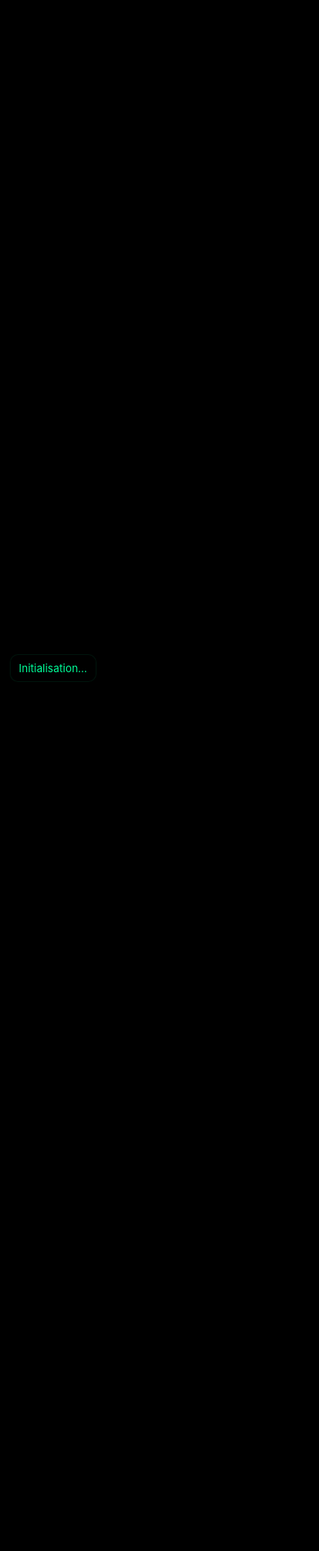
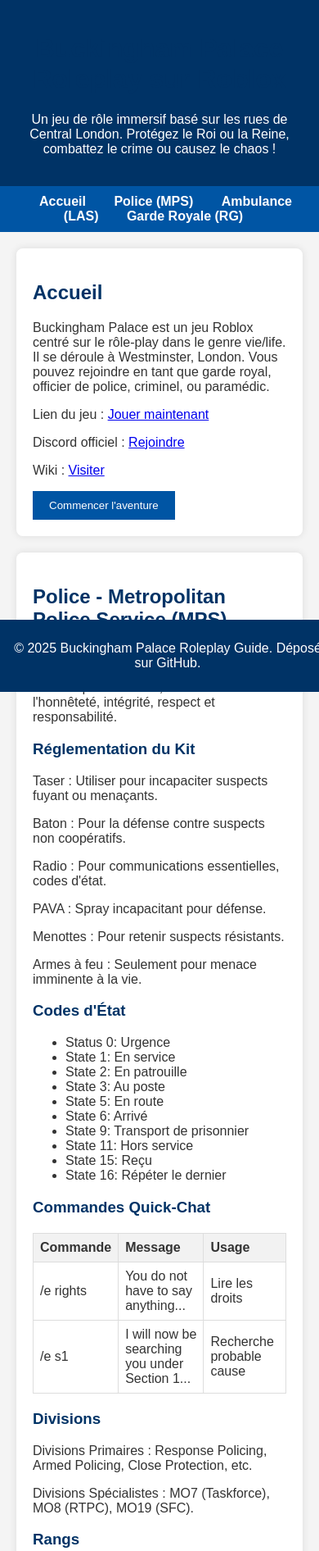
Before and after one commit to Soso-LeDev/Soso-LeDev.github.io, a plain HTML site: page index.html in a window 390 px wide. Shown: the top 1892 px of the page at 82% size. Before the commit the page ends 844 px from the top, so only its background shows below. Drawn offline with Linux system fonts and the light colour scheme.

Commit message:
Replace facial recognition app with roleplay guide

```diff
--- a/index.html
+++ b/index.html
@@ -1,75 +1,167 @@
 <!DOCTYPE html>
 <html lang="fr">
 <head>
-<meta charset="utf-8" />
-<meta name="viewport" content="width=device-width,initial-scale=1"/>
-<title>Reconnaissance faciale — Contrôle vocal</title>
-<style>
-  html,body{height:100%;margin:0;background:#000;color:#fff;font-family:Inter,system-ui,Arial;overflow:hidden}
-  video,canvas{position:fixed;inset:0;width:100vw;height:100vh;object-fit:cover}
-  #status{position:fixed;left:12px;bottom:12px;background:rgba(0,0,0,0.5);color:#00ff99;padding:8px 10px;border-radius:10px;border:1px solid rgba(0,255,153,0.08);font-size:13px}
-  #transcript{position:fixed;left:12px;bottom:60px;color:#00ff99;opacity:0.9;font-size:13px;max-width:60vw;word-break:break-word}
-  #speech-bubble{position:fixed;left:50%;transform:translateX(-50%);bottom:120px;background:rgba(0,255,153,0.06);color:#00ff99;padding:10px 14px;border-radius:12px;border:1px solid rgba(0,255,153,0.12);display:none;max-width:80%;text-align:center}
-  /* éléments cachés pour accessibilité tactile (on ne doit pas toucher) */
-  .hidden-ui{display:none}
-</style>
+    <meta charset="UTF-8">
+    <meta name="viewport" content="width=device-width, initial-scale=1.0">
+    <title>Buckingham Palace Roleplay - Guide et Informations</title>
+    <style>
+        body {
+            font-family: Arial, sans-serif;
+            margin: 0;
+            padding: 0;
+            background-color: #f4f4f4;
+            color: #333;
+        }
+        header {
+            background-color: #003366;
+            color: white;
+            padding: 20px;
+            text-align: center;
+        }
+        nav {
+            background-color: #0055a4;
+            padding: 10px;
+            text-align: center;
+        }
+        nav a {
+            color: white;
+            margin: 0 15px;
+            text-decoration: none;
+            font-weight: bold;
+        }
+        nav a:hover {
+            color: #ffd700;
+        }
+        section {
+            padding: 20px;
+            margin: 20px;
+            background-color: white;
+            border-radius: 8px;
+            box-shadow: 0 0 10px rgba(0,0,0,0.1);
+            opacity: 0;
+            animation: fadeIn 1s forwards;
+        }
+        @keyframes fadeIn {
+            to { opacity: 1; }
+        }
+        h1, h2, h3 {
+            color: #003366;
+        }
+        table {
+            width: 100%;
+            border-collapse: collapse;
+            margin: 20px 0;
+        }
+        th, td {
+            border: 1px solid #ddd;
+            padding: 8px;
+            text-align: left;
+        }
+        th {
+            background-color: #f2f2f2;
+        }
+        footer {
+            background-color: #003366;
+            color: white;
+            text-align: center;
+            padding: 10px;
+            position: fixed;
+            width: 100%;
+            bottom: 0;
+        }
+        .animate-btn {
+            background-color: #0055a4;
+            color: white;
+            border: none;
+            padding: 10px 20px;
+            cursor: pointer;
+            transition: transform 0.3s;
+        }
+        .animate-btn:hover {
+            transform: scale(1.05);
+        }
+    </style>
 </head>
 <body>
-  <video id="video" autoplay muted playsinline></video>
-  <canvas id="overlay"></canvas>
-  <div id="status">Initialisation…</div>
-  <div id="transcript"></div>
-  <div id="speech-bubble"></div>
-
-  <!-- face-api vladmandic -->
-  <script src="https://cdn.jsdelivr.net/npm/@vladmandic/face-api/dist/face-api.min.js"></script>
-
-  <script>
-  (async ()=>{
-
-    // === Configuration ===
-    const API_KEY_GROQ = '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'; // laissé côté client comme demandé
-    const activationPrefixes = ['krozen','frozen','crozen']; // commandes vocales commencent par l'un d'eux
-    const statusEl = document.getElementById('status');
-    const transcriptEl = document.getElementById('transcript');
-    const speechBubble = document.getElementById('speech-bubble');
-    const video = document.getElementById('video');
-    const canvas = document.getElementById('overlay');
-    const ctx = canvas.getContext('2d');
-
-    let isRunning = false;
-    let faceMatcher = null;
-    let labeledDescriptors = []; // {label, descriptors: [Float32Array,...]}
-    let detectionMode = 'tiny'; // tiny par défaut (rapide)
-    let detectionOptions = new faceapi.TinyFaceDetectorOptions({ inputSize: 320, scoreThreshold: 0.5 });
-    let mediaRecorder = null;
-    let recordedBlobs = [];
-
-    // resize canvas to video when available
-    function resizeCanvas(){
-      canvas.width = window.innerWidth;
-      canvas.height = window.innerHeight;
-    }
-    window.addEventListener('resize', resizeCanvas);
-    resizeCanvas();
-
-    // --- TTS helper ---
-    function speak(text){
-      try {
-        const s = new SpeechSynthesisUtterance(text);
-        s.lang = 'fr-FR';
-        speechSynthesis.cancel(); // avoid overlap
-        speechSynthesis.speak(s);
-      } catch(e){ console.warn('TTS failed', e); }
-      // show bubble briefly
-      speechBubble.textContent = text;
-      speechBubble.style.display = 'block';
-      clearTimeout(speechBubble._t);
-      speechBubble._t = setTimeout(()=> speechBubble.style.display = 'none', 6000);
-    }
-
-    // --- status helper ---
-    function setStatus(t){ statusEl.textContent = t; }
-
-    // === Load face-api models ===
-    async func
+    <header>
+        <h1>Buckingham Palace Roleplay sur Roblox</h1>
+        <p>Un jeu de rôle immersif basé sur les rues de Central London. Protégez le Roi ou la Reine, combattez le crime ou causez le chaos !</p>
+    </header>
+    <nav>
+        <a href="#home">Accueil</a>
+        <a href="#police">Police (MPS)</a>
+        <a href="#ambulance">Ambulance (LAS)</a>
+        <a href="#royal-guard">Garde Royale (RG)</a>
+    </nav>
+    <section id="home">
+        <h2>Accueil</h2>
+        <p>Buckingham Palace est un jeu Roblox centré sur le rôle-play dans le genre vie/life. Il se déroule à Westminster, London. Vous pouvez rejoindre en tant que garde royal, officier de police, criminel, ou paramédic.</p>
+        <p>Lien du jeu : <a href="https://www.roblox.com/games/13476966119/Buckingham-Palace">Jouer maintenant</a></p>
+        <p>Discord officiel : <a href="https://discord.com/invite/buckingham">Rejoindre</a></p>
+        <p>Wiki : <a href="https://buckingham-palace.fandom.com/wiki/%F0%9F%92%82_Buckingham_Palace_Wiki">Visiter</a></p>
+        <button class="animate-btn" onclick="alert('Bienvenue dans le rôle-play !')">Commencer l'aventure</button>
+    </section>
+    <section id="police">
+        <h2>Police - Metropolitan Police Service (MPS)</h2>
+        <h3>Standards Professionnels</h3>
+        <p>En tant que constable, adhérez à l'honnêteté, intégrité, respect et responsabilité.</p>
+        <h3>Réglementation du Kit</h3>
+        <p>Taser : Utiliser pour incapaciter suspects fuyant ou menaçants.</p>
+        <p>Baton : Pour la défense contre suspects non coopératifs.</p>
+        <p>Radio : Pour communications essentielles, codes d'état.</p>
+        <p>PAVA : Spray incapacitant pour défense.</p>
+        <p>Menottes : Pour retenir suspects résistants.</p>
+        <p>Armes à feu : Seulement pour menace imminente à la vie.</p>
+        <h3>Codes d'État</h3>
+        <ul>
+            <li>Status 0: Urgence</li>
+            <li>State 1: En service</li>
+            <li>State 2: En patrouille</li>
+            <li>State 3: Au poste</li>
+            <li>State 5: En route</li>
+            <li>State 6: Arrivé</li>
+            <li>State 9: Transport de prisonnier</li>
+            <li>State 11: Hors service</li>
+            <li>State 15: Reçu</li>
+            <li>State 16: Répéter le dernier</li>
+        </ul>
+        <h3>Commandes Quick-Chat</h3>
+        <table>
+            <tr><th>Commande</th><th>Message</th><th>Usage</th></tr>
+            <tr><td>/e rights</td><td>You do not have to say anything...</td><td>Lire les droits</td></tr>
+            <tr><td>/e s1</td><td>I will now be searching you under Section 1...</td><td>Recherche probable cause</td></tr>
+            <!-- Ajouter les autres -->
+        </table>
+        <h3>Divisions</h3>
+        <p>Divisions Primaires : Response Policing, Armed Policing, Close Protection, etc.</p>
+        <p>Divisions Spécialistes : MO7 (Taskforce), MO8 (RTPC), MO19 (SFC).</p>
+        <h3>Rangs</h3>
+        <p>Special constable = Taser</p>
+        <p>Constable = Speed gun</p>
+        <p>Senior Constable = PAVA</p>
+        <p>Sergeant = Medical bag</p>
+        <p>Inspector = Clamp</p>
+        <p>Chief Inspector = UK Transport Police</p>
+        <!-- Ajouter plus de détails du handbook -->
+    </section>
+    <section id="ambulance">
+        <h2>Ambulance - London Ambulance Service (LAS)</h2>
+        <p>LAS est une équipe payante (gamepass) permettant de soigner les joueurs blessés et de sauver les downed players.</p>
+        <p>Le manuel fournit des guidelines sur les rôles, structure de rangs, entraînement et usage d'équipement.</p>
+        <p>Requiert un gamepass de 350 Robux. Une des équipes les plus complexes.</p>
+        <!-- Ajouter plus si disponible -->
+    </section>
+    <section id="royal-guard">
+        <h2>Garde Royale (RG)</h2>
+        <p>Guardsman = M1911 + L85A2 (munitions)</p>
+        <p>Corporal = Permission d'ouvrir portes BP</p>
+    </section>
+    <footer>
+        <p>&copy; 2025 Buckingham Palace Roleplay Guide. Déposé sur GitHub.</p>
+    </footer>
+    <script>
+        // Simple JS pour animations supplémentaires si needed
+        console.log('Site chargé');
+    </script>
+</body>
+</html>
```
